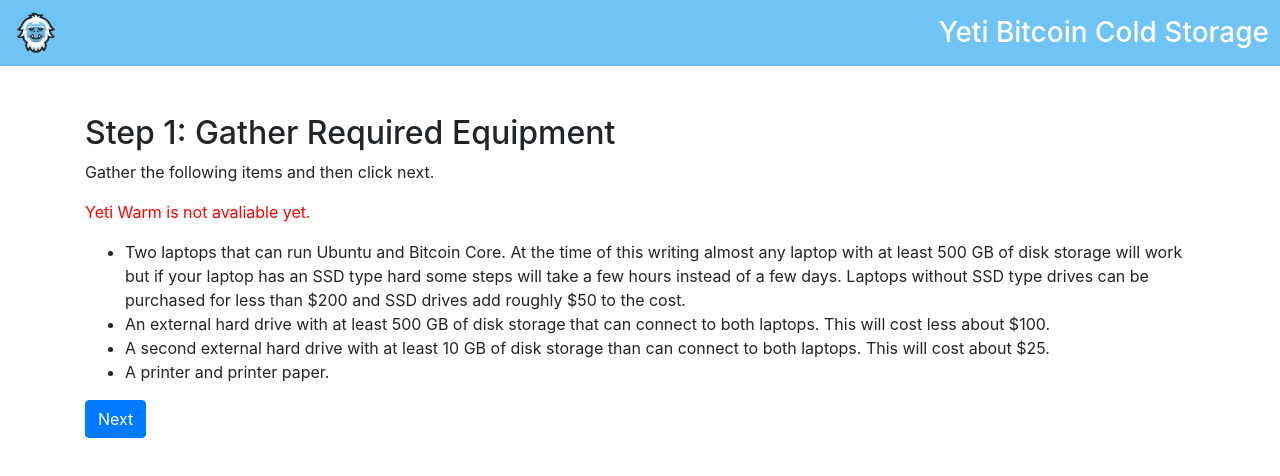
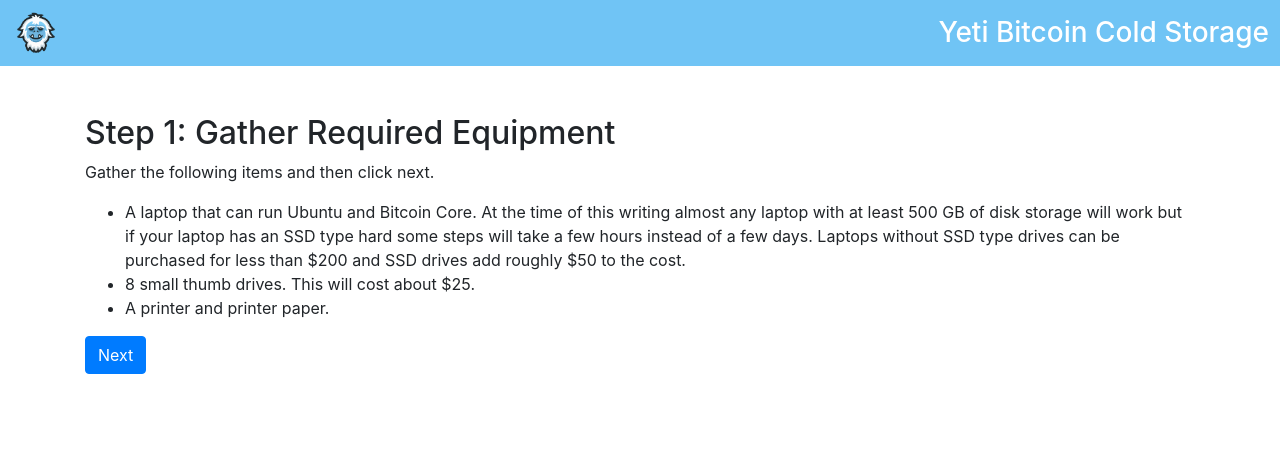
Before and after one commit to JWWeatherman/yetihosted, a Vue app: page /Warm/step1 in a window 1280 px wide. Shown: the top 476 px of the page. Built offline with nearby package versions, Linux system fonts and the light colour scheme; what vue-default-value would draw is missing.

Commit message:
Text changes.

```diff
--- a/src/components/YetiWarmStartup1.vue
+++ b/src/components/YetiWarmStartup1.vue
@@ -2,11 +2,9 @@
   <div class="container" style="margin-top: 3rem;">
     <h2>Step 1: Gather Required Equipment</h2>
     <p>Gather the following items and then click next.</p>
-    <p style="color:red;">Yeti Warm is not avaliable yet.</p>
       <ul>
-          <li>Two laptops that can run Ubuntu and Bitcoin Core. At the time of this writing almost any laptop with at least 500 GB of disk storage will work but if your laptop has an SSD type hard some steps will take a few hours instead of a few days. Laptops without SSD type drives can be purchased for less than $200 and SSD drives add roughly $50 to the cost.</li>
-          <li>An external hard drive with at least 500 GB of disk storage that can connect to both laptops. This will cost less about $100.</li>
-          <li>A second external hard drive with at least 10 GB of disk storage than can connect to both laptops. This will cost about $25.</li>
+          <li>A laptop that can run Ubuntu and Bitcoin Core. At the time of this writing almost any laptop with at least 500 GB of disk storage will work but if your laptop has an SSD type hard some steps will take a few hours instead of a few days. Laptops without SSD type drives can be purchased for less than $200 and SSD drives add roughly $50 to the cost.</li>
+          <li>8 small thumb drives. This will cost about $25.</li>
           <li>A printer and printer paper.</li>
       </ul>
     <input v-on:click="click" class="btn btn-primary" type="submit" id="next" value="Next">
--- a/src/components/YetiWarmStartup2.vue
+++ b/src/components/YetiWarmStartup2.vue
@@ -4,9 +4,8 @@
       <p>Install Ubuntu on both laptops following these rules and then click next.:</p>
       <ul>
           <li>Use only trustworthy guides such as this one: <a link="https://tutorials.ubuntu.com/tutorial/tutorial-install-ubuntu-desktop#0">https://tutorials.ubuntu.com/tutorial/tutorial-install-ubuntu-desktop#0</a></li>
-          <li>Never connect the DISCONNECTED laptop to any wifi network and disable the wifi card in Ubuntu as soon as possible.</li>
           <li>Delete and erase all existing partitions using the Disk utility that you can access by selecting "Try Ubuntu" before installing Ubuntu.</li>
-          <li>Use your SMALL external hard drive to create a bootable Ubuntu drive</li>
+          <li>Use one of your USB drives to create a bootable Ubuntu drive</li>
       </ul>
       <input v-on:click="click" class="btn btn-primary" type="submit" id="next" value="Next">
     </div>
--- a/src/components/YetiWarmStartup3.vue
+++ b/src/components/YetiWarmStartup3.vue
@@ -1,6 +1,6 @@
 <template>
     <div class="container" style="margin-top: 3rem;">
-      <h2>Step 3: Switch to your ONLINE laptop</h2>
-      <div>On your ONLINE laptop go to "warm.yeticold.com" to continue to Step 4.</div>
+      <h2>Step 3: Switch to your Ubuntu laptop</h2>
+      <div>On your freshly installed Ubuntu laptop go to "warm.yeticold.com" to continue to Step 4.</div>
     </div>
 </template>
```
Also changed, not shown: src/components/YetiWarmStartup5.vue (line endings or trailing spaces).
